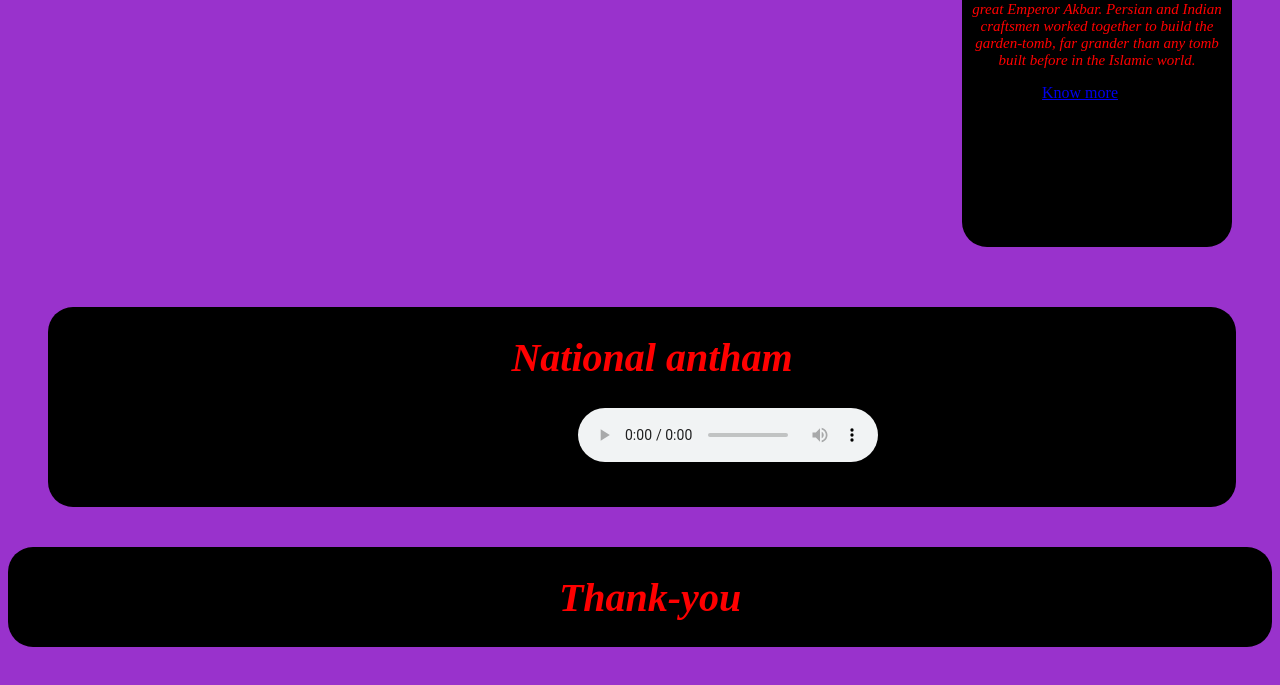
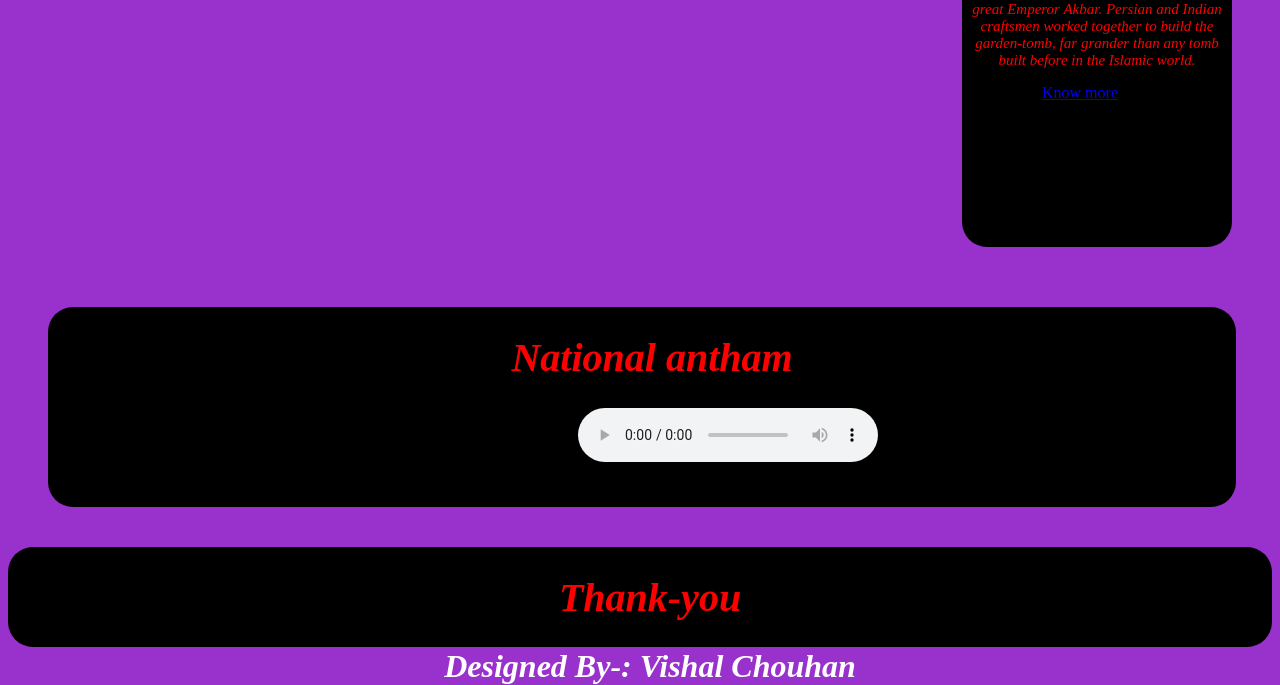
Before and after one commit to VISHALSINGHCHAUHAN942/.github.io, a plain HTML site: page index.html in a window 1280 px wide. Shown: the part 7543-8228 px from the top of the page. Before the commit the page ends 8200 px from the top, so only its background shows below. Drawn offline with Linux system fonts and the light colour scheme.

Commit message:
Update index.html

```diff
--- a/index.html
+++ b/index.html
@@ -326,6 +326,7 @@
   <footer class="container5">
     <i>
       <h1 style="font-size: 40px;color: red;">Thank-you</h1>
+      <h1> Designed By-: Vishal Chouhan </h1>
     </i>
   </footer>
 
```
